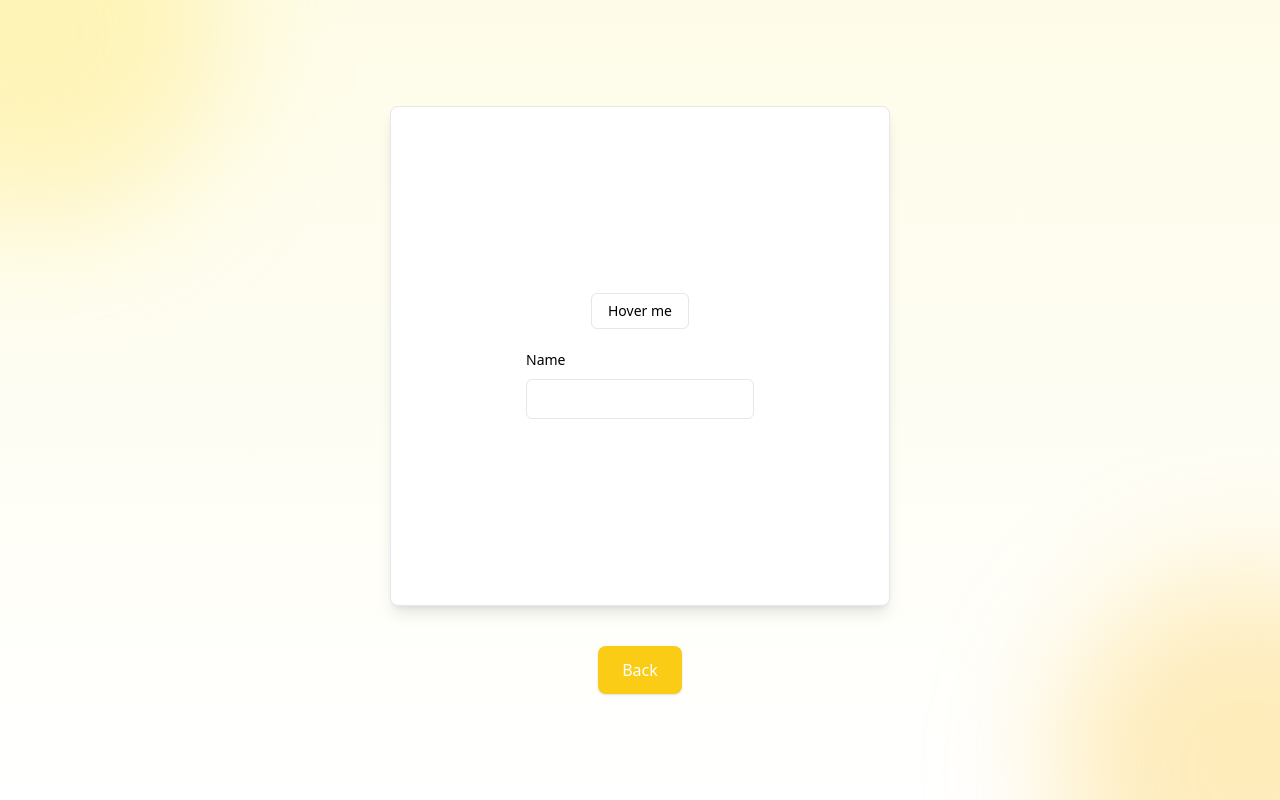
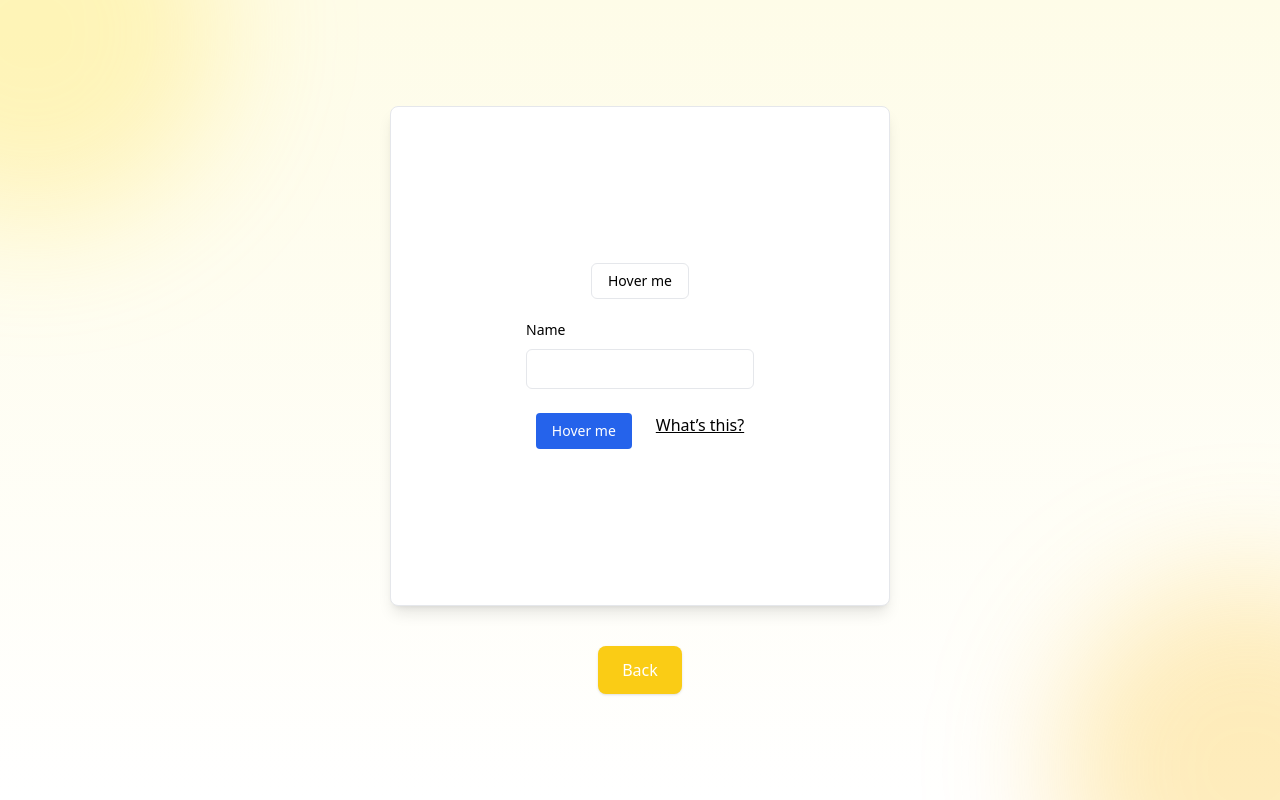
Before and after one commit to Hareesh108/harukit-ui, a Next.js app in the folder apps/web/: page /component in a window 1280 px wide. Built offline with nearby package versions, Linux system fonts and the light colour scheme.

Commit message:
Fix: tooltip issue

```diff
--- a/apps/web/app/component/page.tsx
+++ b/apps/web/app/component/page.tsx
@@ -1,6 +1,12 @@
 import { Button } from "@/components/ui/button";
 import { Input } from "@/components/ui/input";
 import { Label } from "@/components/ui/label";
+import {
+  Tooltip,
+  TooltipContent,
+  TooltipProvider,
+  TooltipTrigger,
+} from "@/components/ui/tooltip";
 
 export default function page() {
   return (
@@ -10,6 +16,28 @@ export default function page() {
         <Label htmlFor="name">Name</Label>
         <Input id="name" />
       </div>
+
+      <TooltipProvider>
+        <div className="flex gap-6">
+          <Tooltip>
+            <TooltipTrigger>
+              <Button className="px-4 py-2 rounded bg-blue-600 text-white">
+                Hover me
+              </Button>
+            </TooltipTrigger>
+            <TooltipContent side="top">This is a tooltip!</TooltipContent>
+          </Tooltip>
+
+          <Tooltip>
+            <TooltipTrigger>
+              <span className="underline cursor-help">What’s this?</span>
+            </TooltipTrigger>
+            <TooltipContent side="right">
+              Helpful explanation here
+            </TooltipContent>
+          </Tooltip>
+        </div>
+      </TooltipProvider>
     </div>
   );
 }
--- a/apps/web/components/ui/tooltip.tsx
+++ b/apps/web/components/ui/tooltip.tsx
@@ -3,13 +3,34 @@
 import * as React from "react";
 import { cn } from "@/lib/utils";
 
+interface TooltipContextProps {
+  triggerRef: React.RefObject<HTMLElement | null>;
+  visible: boolean;
+  setVisible: React.Dispatch<React.SetStateAction<boolean>>;
+}
+
+const TooltipContext = React.createContext<TooltipContextProps | null>(null);
+
+// ---------------- Provider ----------------
 const TooltipProvider = ({ children }: { children: React.ReactNode }) => (
   <>{children}</>
 );
 
-const Tooltip = ({ children }: { children: React.ReactNode }) => (
-  <>{children}</>
-);
+const Tooltip = ({ children }: { children: React.ReactNode }) => {
+  const [visible, setVisible] = React.useState(false);
+  const triggerRef = React.useRef<HTMLElement | null>(null);
+
+  const value = React.useMemo(
+    () => ({ triggerRef, visible, setVisible }),
+    [visible]
+  );
+
+  return (
+    <TooltipContext.Provider value={value}>
+      <div className="relative inline-block">{children}</div>
+    </TooltipContext.Provider>
+  );
+};
 
 interface TooltipTriggerProps extends React.HTMLAttributes<HTMLSpanElement> {
   children: React.ReactNode;
@@ -17,8 +38,28 @@ interface TooltipTriggerProps extends React.HTMLAttributes<HTMLSpanElement> {
 
 const TooltipTrigger = React.forwardRef<HTMLSpanElement, TooltipTriggerProps>(
   ({ children, ...props }, ref) => {
+    const context = React.useContext(TooltipContext);
+    if (!context) throw new Error("TooltipTrigger must be inside Tooltip");
+
+    const { triggerRef, setVisible } = context;
+
     return (
-      <span ref={ref} data-tooltip-trigger="" {...props}>
+      <span
+        ref={(node) => {
+          triggerRef.current = node as HTMLElement;
+          if (typeof ref === "function") ref(node as HTMLSpanElement);
+          else if (ref)
+            (ref as React.MutableRefObject<HTMLSpanElement | null>).current =
+              node;
+        }}
+        onMouseEnter={() => setVisible(true)}
+        onMouseLeave={() => setVisible(false)}
+        onFocus={() => setVisible(true)}
+        onBlur={() => setVisible(false)}
+        tabIndex={0} // ✅ keyboard accessibility
+        data-tooltip-trigger=""
+        {...props}
+      >
         {children}
       </span>
     );
@@ -28,55 +69,45 @@ TooltipTrigger.displayName = "TooltipTrigger";
 
 interface TooltipContentProps
   extends Omit<React.HTMLAttributes<HTMLDivElement>, "content"> {
-  children: React.ReactNode; // renamed from content
+  children: React.ReactNode;
   side?: "top" | "bottom" | "left" | "right";
   sideOffset?: number;
 }
 
 const TooltipContent = React.forwardRef<HTMLDivElement, TooltipContentProps>(
-  ({ children, side = "top", sideOffset = 4, className, ...props }, ref) => {
-    const [visible, setVisible] = React.useState(false);
-    const triggerRef = React.useRef<HTMLSpanElement | null>(null);
+  ({ children, side = "top", sideOffset = 6, className, ...props }, ref) => {
+    const context = React.useContext(TooltipContext);
+    if (!context) throw new Error("TooltipContent must be inside Tooltip");
 
-    React.useEffect(() => {
-      const triggerEl = document.querySelector(
-        "[data-tooltip-trigger]"
-      ) as HTMLSpanElement;
-      if (!triggerEl) return;
-
-      triggerRef.current = triggerEl;
-
-      const show = () => setVisible(true);
-      const hide = () => setVisible(false);
-
-      triggerEl.addEventListener("mouseenter", show);
-      triggerEl.addEventListener("mouseleave", hide);
-      triggerEl.addEventListener("focus", show);
-      triggerEl.addEventListener("blur", hide);
-
-      return () => {
-        triggerEl.removeEventListener("mouseenter", show);
-        triggerEl.removeEventListener("mouseleave", hide);
-        triggerEl.removeEventListener("focus", show);
-        triggerEl.removeEventListener("blur", hide);
-      };
-    }, []);
-
-    if (!visible) return null;
+    const { triggerRef, visible } = context;
+    if (!visible || !triggerRef.current) return null;
 
     const sideClasses = {
-      top: `bottom-full left-1/2 -translate-x-1/2 mb-[${sideOffset}px]`,
-      bottom: `top-full left-1/2 -translate-x-1/2 mt-[${sideOffset}px]`,
-      left: `right-full top-1/2 -translate-y-1/2 mr-[${sideOffset}px]`,
-      right: `left-full top-1/2 -translate-y-1/2 ml-[${sideOffset}px]`,
+      top: "bottom-full left-1/2 -translate-x-1/2",
+      bottom: "top-full left-1/2 -translate-x-1/2",
+      left: "right-full top-1/2 -translate-y-1/2",
+      right: "left-full top-1/2 -translate-y-1/2",
     }[side];
+
+    const offsetStyle =
+      side === "top"
+        ? { marginBottom: sideOffset }
+        : side === "bottom"
+          ? { marginTop: sideOffset }
+          : side === "left"
+            ? { marginRight: sideOffset }
+            : { marginLeft: sideOffset };
 
     return (
       <div
         ref={ref}
         role="tooltip"
+        style={offsetStyle}
         className={cn(
-          "absolute z-50 rounded-md border bg-popover px-3 py-1.5 text-sm text-popover-foreground shadow-md animate-in fade-in-0 zoom-in-95",
+          "absolute z-50 whitespace-nowrap rounded-lg border bg-gray-900 text-white text-xs px-3 py-1.5 shadow-lg",
+          visible
+            ? "opacity-100 scale-100 transition-all duration-150"
+            : "opacity-0 scale-95",
           sideClasses,
           className
         )}
@@ -87,6 +118,7 @@ const TooltipContent = React.forwardRef<HTMLDivElement, TooltipContentProps>(
     );
   }
 );
+
 TooltipContent.displayName = "TooltipContent";
 
 export { Tooltip, TooltipTrigger, TooltipContent, TooltipProvider };
```
